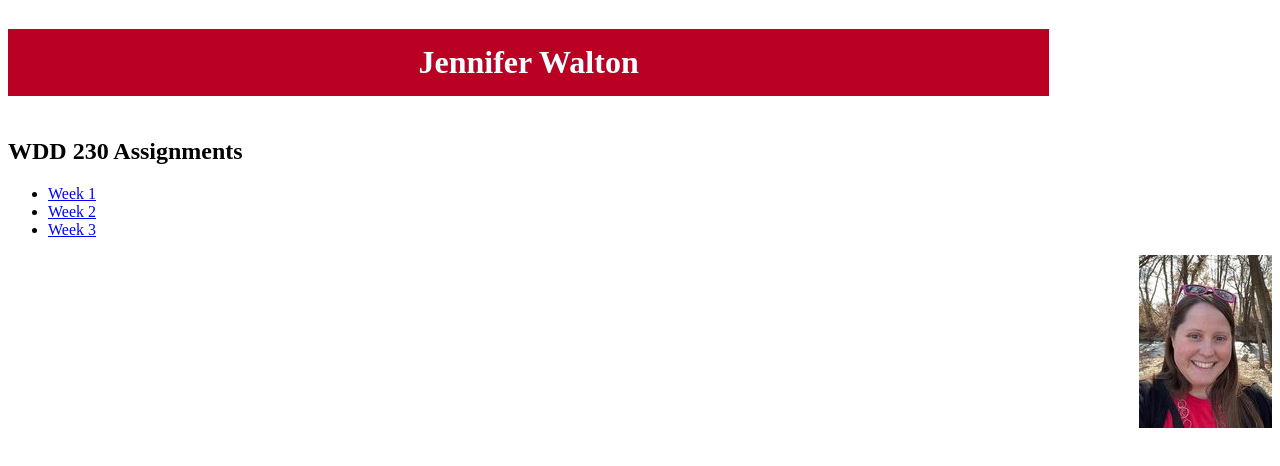
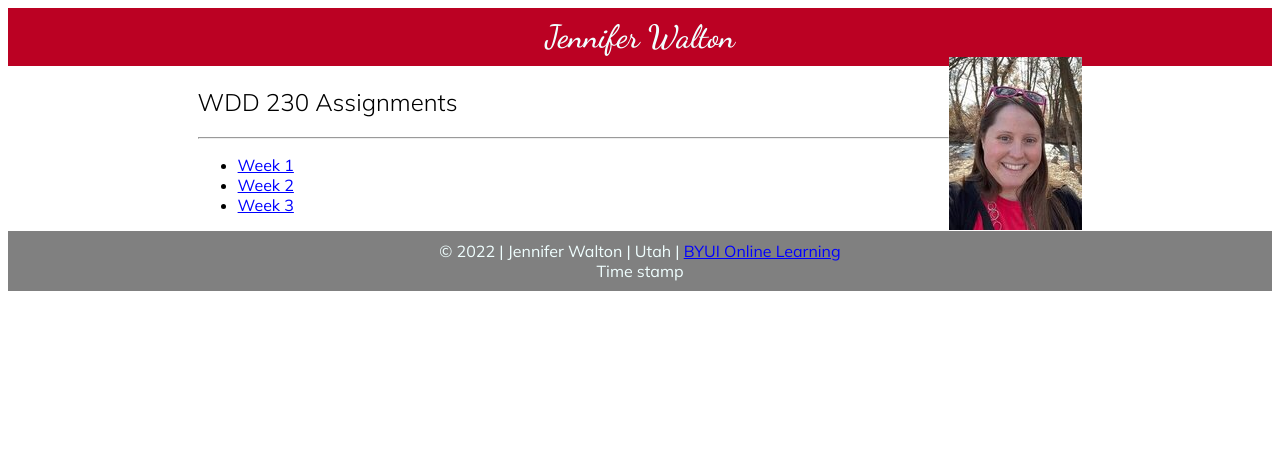
Before and after one commit to SmilingJenny/SmilingJenny.github.io, a plain HTML site: page Assignments/index.html in a window 1280 px wide. Drawn offline with Linux system fonts and the light colour scheme.

Commit message:
basic structure, personalized, mostly complete

```diff
--- a/Assignments/index.html
+++ b/Assignments/index.html
@@ -7,29 +7,39 @@
   <meta name="viewport" content="width=device-width, initial-scale=1.0">
   <title>Jenny's WDD 230 Assignments</title>
   <meta name="description" content="Jennifer Walton's assignment portal for BYU-I WDD 230 class.">
+  <link rel="preconnect" href="https://fonts.googleapis.com">
+  <link rel="preconnect" href="https://fonts.gstatic.com" crossorigin>
+  <link href="https://fonts.googleapis.com/css2?family=Dancing+Script:wght@600&family=Mulish:wght@300;400&display=swap" rel="stylesheet">
   <link href="styling/main.css" rel="stylesheet">
 </head>
 
 <body>
+
   <div>
     <div  class="h1" >
       <h1>Jennifer Walton</h1>
+
     </div>
+    <div class="img">
+      <img src="images/Jenny-tn.jpg" alt="Portrait of Jennifer" style="float:right">
+    </div>
+    <div class="middle">
 
-    <div>
       <h2>WDD 230 Assignments</h2>
+
+      <hr>
       <ul>
         <li><a href="" target="_blank">Week 1</a></li>
         <li><a href="" target="_blank">Week 2</a></li>
         <li><a href="" target="_blank">Week 3</a></li>
       </ul>
 
-      <img src="images/Jenny-tn.jpg" alt="Portrait of Jennifer" style="float:right">
+    </div>
 
-    </div>
-    <div>
+    <div class="footer">
       <footer>
-
+        <p>&copy; 2022 | Jennifer Walton | Utah | <a href="https://www.byui.edu/online" target="_blank">BYUI Online Learning</a></p>
+        <p>Time stamp</p>
       </footer>
     </div>
 
--- a/Assignments/styling/main.css
+++ b/Assignments/styling/main.css
@@ -1,17 +1,58 @@
-/* div.h1 {
+a {
+  color: blue;
+}
 
-} */
+div.h1 {
+  max-width: 1920px;
+  background-color: rgb(187, 1, 35);
+
+}
 
 h1 {
-  display:inline-block;
-  width: 80%;
+  padding: 10px;
+  color: azure;
+  text-align: center;
+  font-family: 'Dancing Script', cursive;
+}
+
+img {
+  margin-top: -30px;
+  margin-right: 15%;
+}
+
+div.middle {
+  max-width: 1920px;
+  align-items: center;
+}
+
+h2 {
+  margin-left: 15%;
+  font-weight: 300;
+}
+
+hr {
+  margin-left: 15%;
   max-width: 80%;
-  padding: 15;
-  background-color: rgb(187, 1, 35);
+}
+ul {
+  margin-left: 15%;
+}
+.footer {
+  max-width: 1920px;
+  background-color: grey;
+
+}
+
+footer {
+  padding: 10;
   color: azure;
   text-align: center;
 }
 
-a {
-  color: blue;
+p {
+  margin: 0px;
 }
+
+body {
+  font-family: 'Mulish', sans-serif;
+}
```
